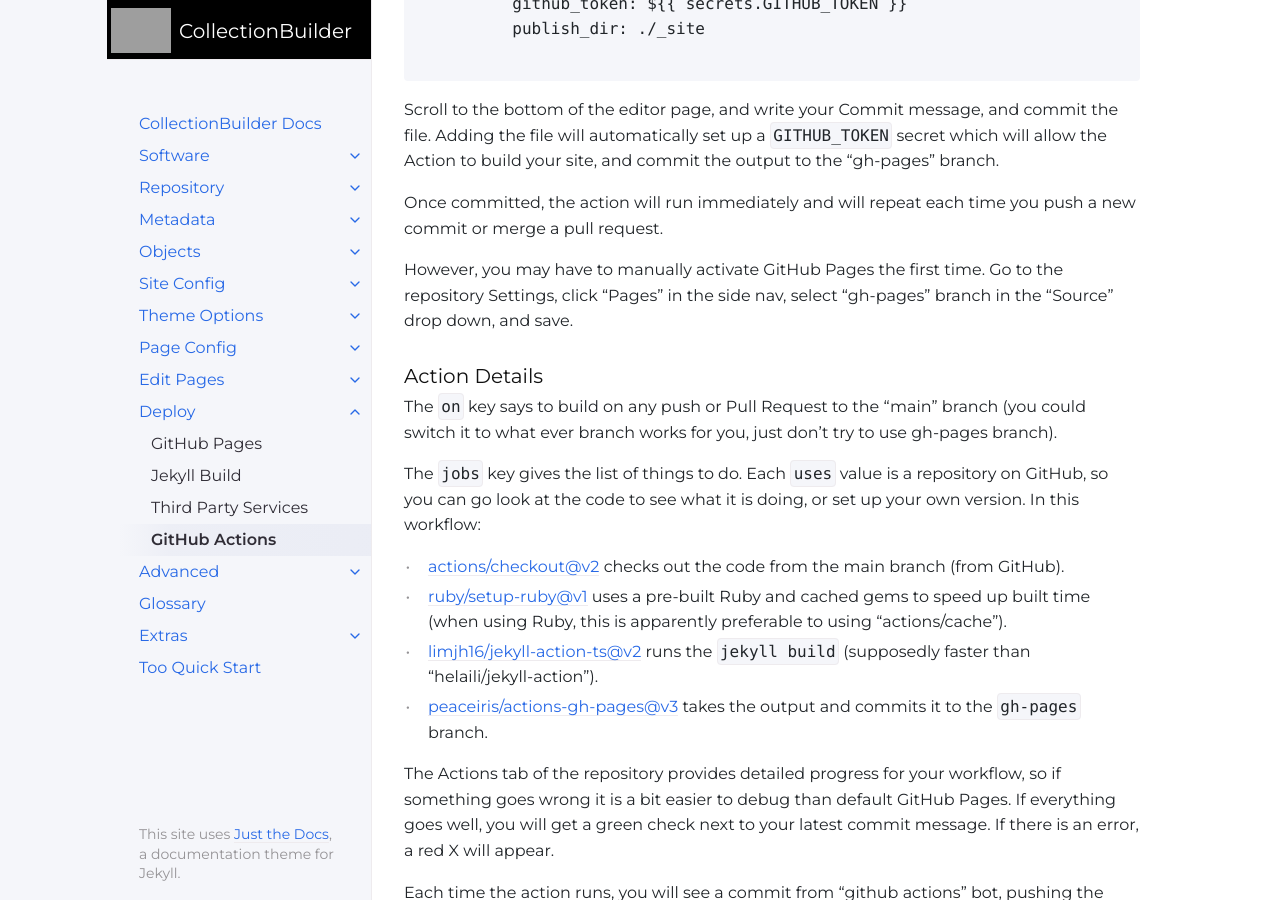
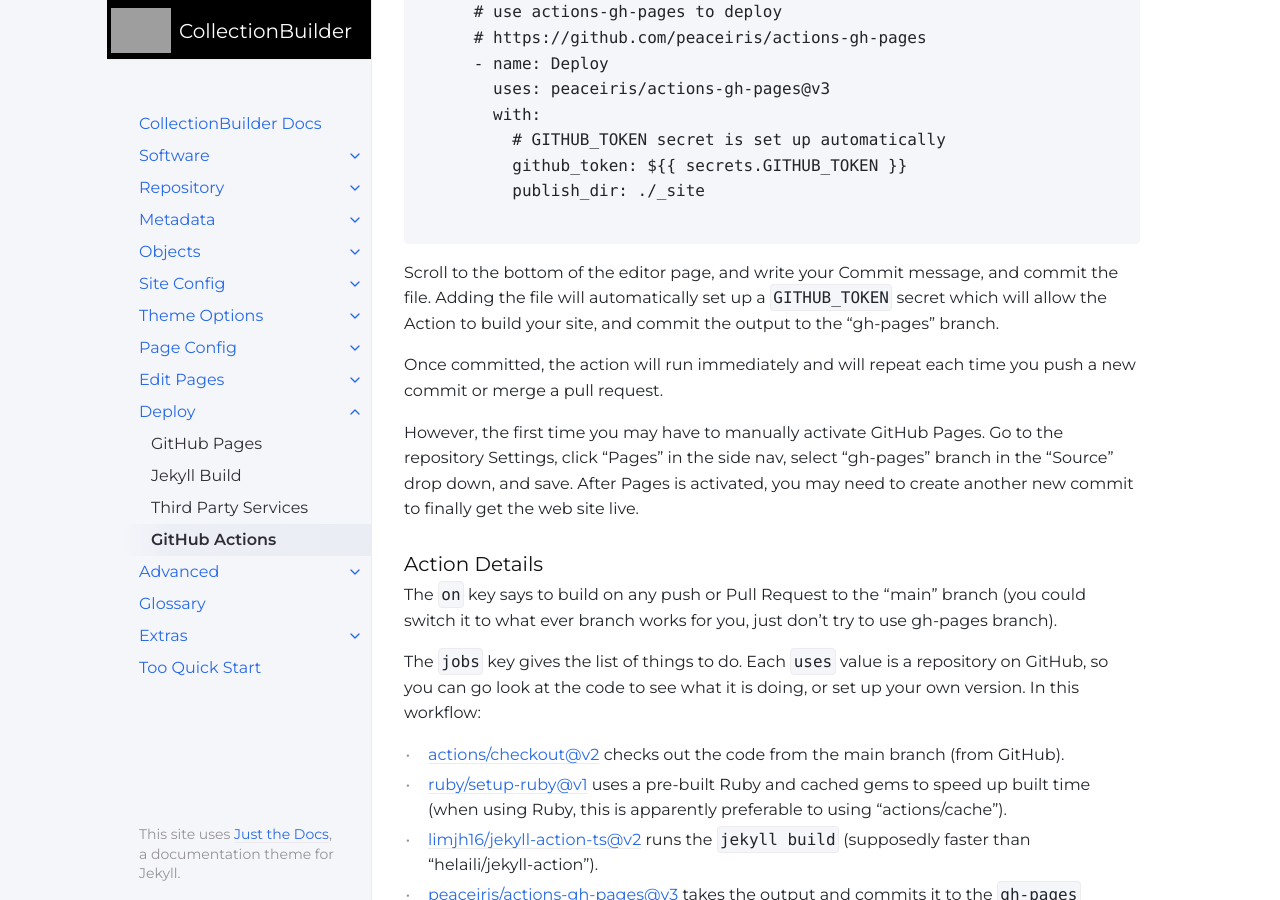
Before and after one commit to CollectionBuilder/cb-docs, a Jekyll site: the page built from docs/deploy/actions.md, in a window 1280 px wide and 900 px high, scrolled down 2046 px. Built offline with Jekyll 4.4.1, drawn with Linux system fonts in a browser that asks for light colours; comment, search, counter and statistics services are not loaded; some of the changed text lies outside the part shown.

Commit message:
github action changes

```diff
--- a/docs/deploy/actions.md
+++ b/docs/deploy/actions.md
@@ -19,6 +19,11 @@ Setting up the Action takes a few extra steps, detailed below.
 2. If this is a temporary url for testing / demo purposes, you probably want to uncomment `noindex: true` in the ROBOTS EXCLUDE section of "config.yml". This tells Google not to index the site.
 3. Make sure your project has a "Gemfile". CollectionBuilder templates should have one by default.
 4. Optional: Commit your "Gemfile.lock" to ensure the build uses the same setup as you have been using to develop the project. By default "Gemfile.lock" is usually listed in the ".gitignore" file, thus Git will not track it. Edit the ".gitignore" file to remove "Gemfile.lock" then commit the changes.
+
+*Note:* some accounts may have GitHub Actions disabled by default.
+If you do not see the "Actions" tab in your repository's navigation (in between "Discussions" and "Projects"), it will need to be turned on first.
+Visit the repository's "Settings", click on "Actions" in the left side nav menu, select "Allow all actions", and click "Save".
+{:.alert .alert-yellow }
 
 ## Setup Action YML
 
@@ -79,8 +84,9 @@ Adding the file will automatically set up a `GITHUB_TOKEN` secret which will all
 
 Once committed, the action will run immediately and will repeat each time you push a new commit or merge a pull request.
 
-However, you may have to manually activate GitHub Pages the first time.
+However, the first time you may have to manually activate GitHub Pages.
 Go to the repository Settings, click "Pages" in the side nav, select "gh-pages" branch in the "Source" drop down, and save.
+After Pages is activated, you may need to create another new commit to finally get the web site live.
 
 ### Action Details
 
```
